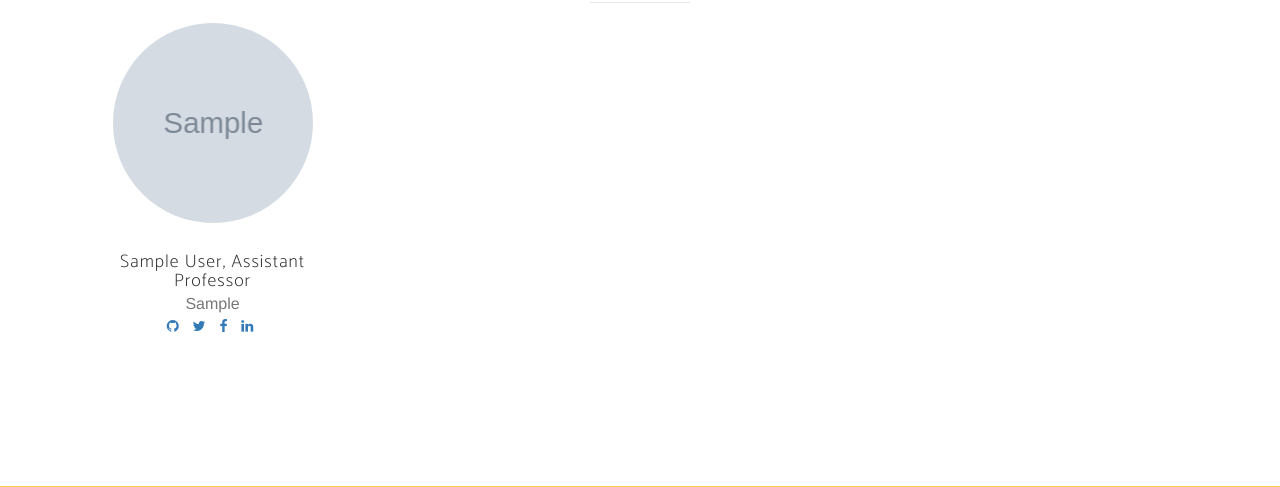
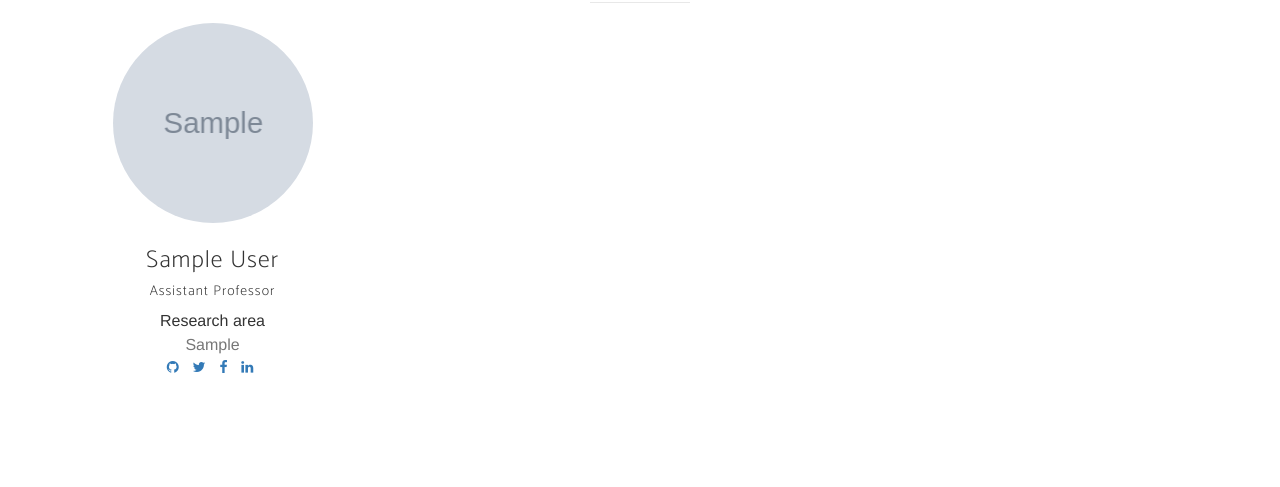
Before and after one commit to awesome-davian/lab.home, a Flask app: page / in a window 1280 px wide. Shown: the part 1321-1808 px from the top of the page. Run offline with Flask 2, Linux system fonts and the light colour scheme; tables that the repository leaves empty hold one stand-in row (values such as "Sample post"); grey boxes marked "Sample" are stand-in pictures; some libraries are stand-ins or nearby versions; some web fonts are replaced.

Commit message:
update people info

```diff
--- a/app/templates/people.html
+++ b/app/templates/people.html
@@ -85,7 +85,8 @@
                     <div style="background: url({{ url_for('static', filename='src/img/member/'+person.picture_path) }}) no-repeat center center; background-size; cover;" class="member-pic"></div>
                     {% endif %}
 
-                    <h4 id="member-name0">{{person.name}},
+                    <h3 id="member-name0">{{person.name}}</h3>
+                    <h5>
                     {% if (person.course == 1) %}
                         Assistant Professor
                     {% elif (person.course == 2) %}
@@ -106,8 +107,14 @@
                         B.S graduated
                     {% else %}
                     {% endif %}
-                    </h4>
-                    <p class="text-muted">{{person.interest}}</p>
+                    </h5>
+                    <p>Research area</p>
+                    <p class="text-muted">
+                        {% if person.interest != '' %}
+                            {{person.interest}}
+                        {% else %} To be uploaded
+                        {% endif %}
+                    </p>
                     <ul class="list-inline social-buttons">
                         <li>
                             <a href="{{person.link_github}}"><i class="fa fa-github"></i></a>
```
Also changed, not shown: 1 other file.
